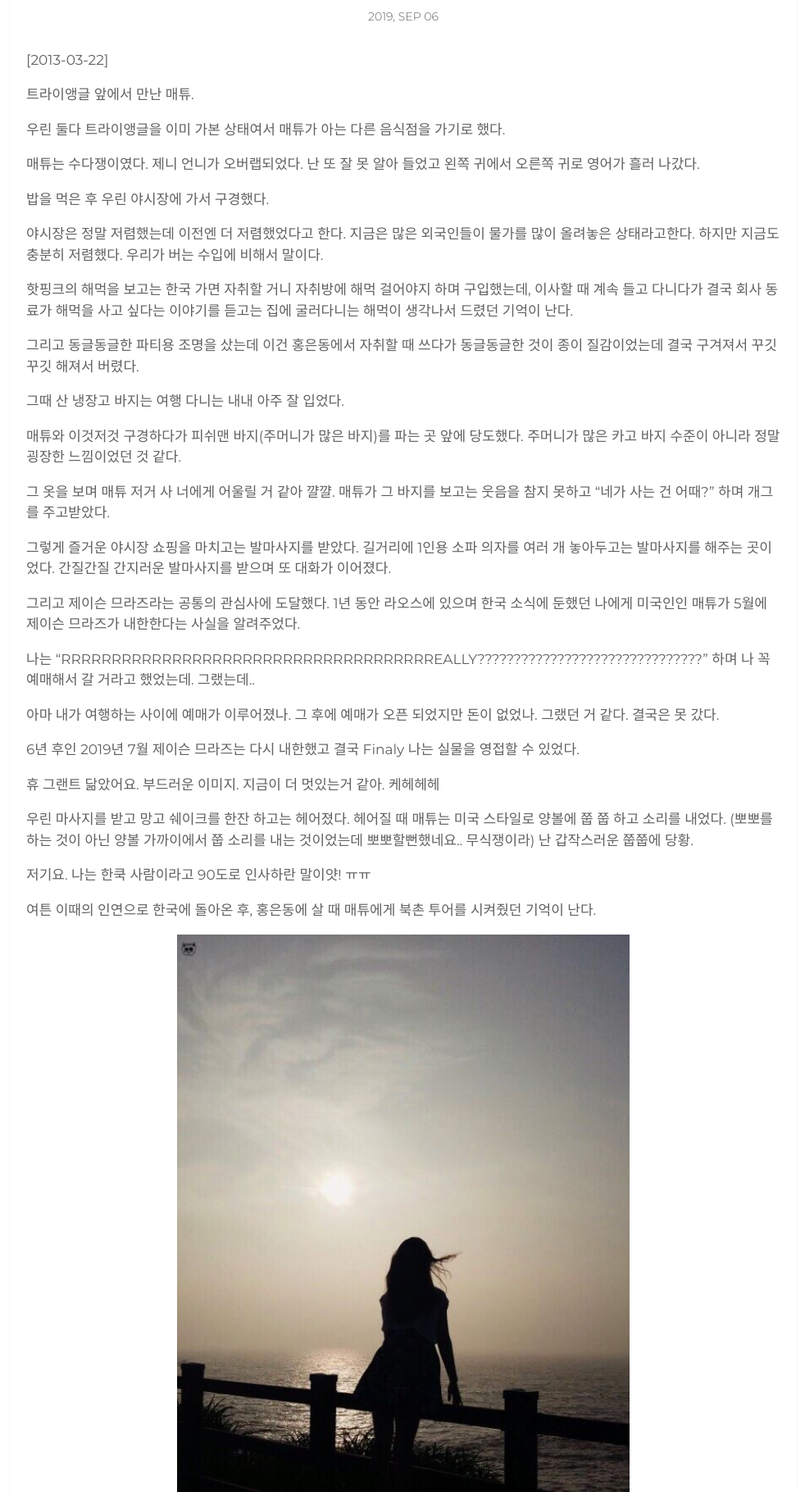
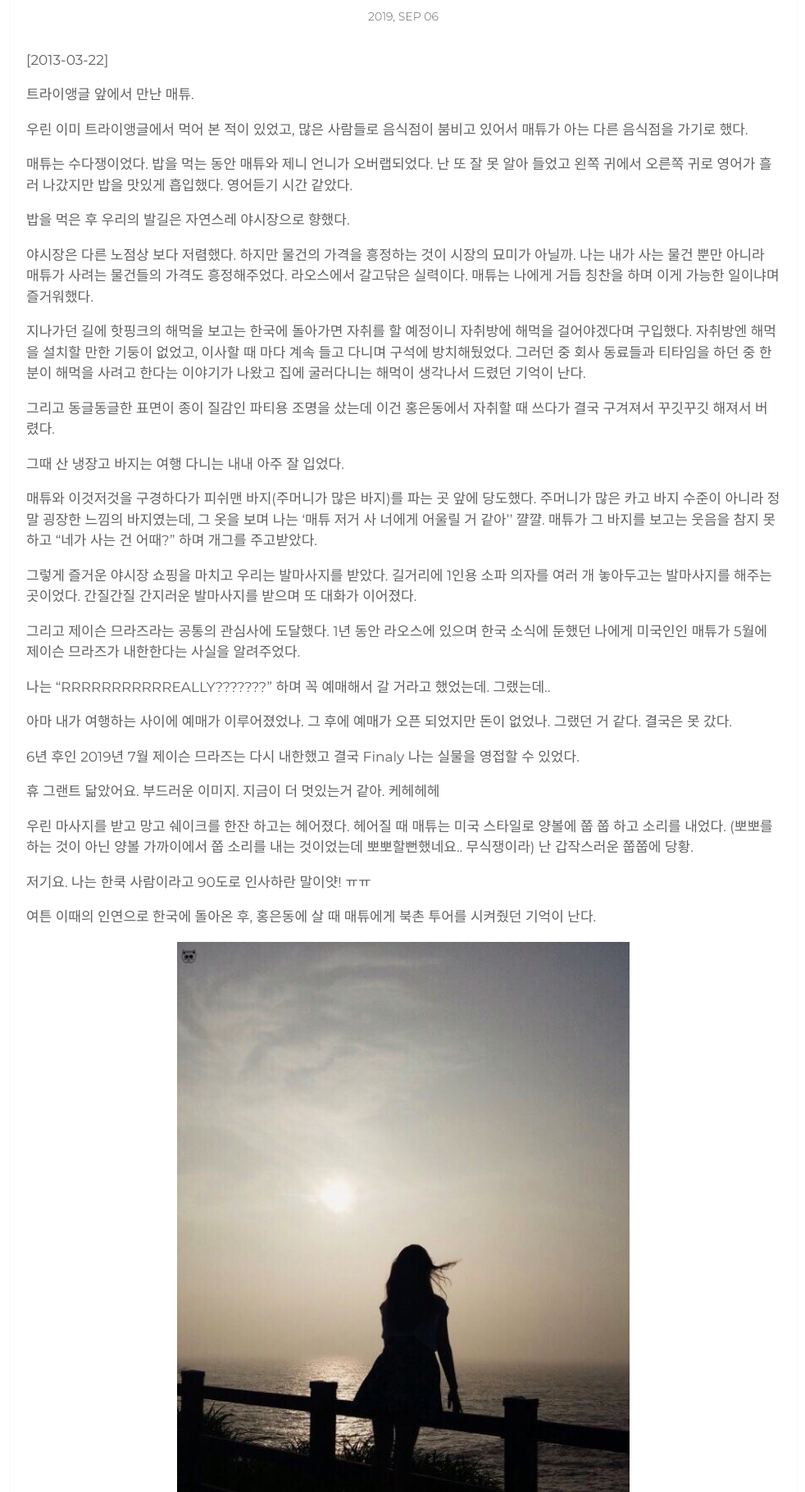
Before and after one commit to HAEZZA/HAEZZA.github.io, a Jekyll site: the page built from _posts/2019-09-06-Matthew2.markdown, in a window 1280 px wide, cut to the strip 607-2427 px from the top of the page. Shown: the whole strip at 82% size, without its empty margins (148-1130 px from the left). Built offline with Jekyll 4.4.1, drawn with Linux system fonts in a browser that asks for light colours; some web fonts are replaced; comment, search, counter and statistics services are not loaded; some of the changed text lies outside the part shown.

Commit message:
add & modify post

```diff
--- a/_posts/2019-09-06-Matthew2.markdown
+++ b/_posts/2019-09-06-Matthew2.markdown
@@ -15,32 +15,39 @@ author: dubuholic # Add name author (optional)
 
 트라이앵글 앞에서 만난 매튜.
 
-우린 둘다 트라이앵글을 이미 가본 상태여서 매튜가 아는 다른 음식점을 가기로 했다.
+우린 이미 트라이앵글에서 먹어 본 적이 있었고, 많은 사람들로 음식점이 붐비고 있어서 매튜가 아는 다른 음식점을 가기로 했다.
 
-매튜는 수다쟁이였다. 제니 언니가 오버랩되었다. 난 또 잘 못 알아 들었고 왼쪽 귀에서 오른쪽 귀로 영어가 흘러 나갔다.
+매튜는 수다쟁이었다. 밥을 먹는 동안 매튜와 제니 언니가 오버랩되었다.
+난 또 잘 못 알아 들었고 왼쪽 귀에서 오른쪽 귀로 영어가 흘러 나갔지만 밥을 맛있게 흡입했다. 영어듣기 시간 같았다.
 
-밥을 먹은 후 우린 야시장에 가서 구경했다.
+밥을 먹은 후 우리의 발길은 자연스레 야시장으로 향했다.
 
-야시장은 정말 저렴했는데 이전엔 더 저렴했었다고 한다. 지금은 많은 외국인들이 물가를 많이 올려놓은 상태라고한다. 하지만 지금도 충분히 저렴했다. 우리가 버는 수입에 비해서 말이다.
+야시장은 다른 노점상 보다 저렴했다. 하지만 물건의 가격을 흥정하는 것이 시장의 묘미가 아닐까.
+나는 내가 사는 물건 뿐만 아니라 매튜가 사려는 물건들의 가격도 흥정해주었다. 라오스에서 갈고닦은 실력이다.
+매튜는 나에게 거듭 칭찬을 하며 이게 가능한 일이냐며 즐거워했다.
 
-핫핑크의 해먹을 보고는 한국 가면 자취할 거니 자취방에 해먹 걸어야지 하며 구입했는데, 이사할 때 계속 들고 다니다가 결국 회사 동료가 해먹을 사고 싶다는
-이야기를 듣고는 집에 굴러다니는 해먹이 생각나서 드렸던 기억이 난다.
+지나가던 길에 핫핑크의 해먹을 보고는 한국에 돌아가면 자취를 할 예정이니 자취방에 해먹을 걸어야겠다며 구입했다.
+자취방엔 해먹을 설치할 만한 기둥이 없었고, 이사할 때 마다 계속 들고 다니며 구석에 방치해뒀었다. 그러던 중
+회사 동료들과 티타임을 하던 중 한 분이 해먹을 사려고 한다는 이야기가 나왔고 집에 굴러다니는 해먹이 생각나서 드렸던 기억이 난다.
 
-그리고 동글동글한 파티용 조명을 샀는데 이건 홍은동에서 자취할 때 쓰다가 동글동글한 것이 종이 질감이었는데 결국 구겨져서 꾸깃꾸깃 해져서 버렸다.
+그리고 동글동글한 표면이 종이 질감인 파티용 조명을 샀는데 이건 홍은동에서 자취할 때 쓰다가 결국 구겨져서 꾸깃꾸깃 해져서 버렸다.
 
 그때 산 냉장고 바지는 여행 다니는 내내 아주 잘 입었다.
 
-매튜와 이것저것 구경하다가 피쉬맨 바지(주머니가 많은 바지)를 파는 곳 앞에 당도했다. 주머니가 많은 카고 바지 수준이 아니라 정말 굉장한 느낌이었던 것 같다.
+매튜와 이것저것을 구경하다가 피쉬맨 바지(주머니가 많은 바지)를 파는 곳 앞에 당도했다.
+주머니가 많은 카고 바지 수준이 아니라 정말 굉장한 느낌의 바지였는데,
+그 옷을 보며 나는 '매튜 저거 사 너에게 어울릴 거 같아'' 꺌꺌.
+매튜가 그 바지를 보고는 웃음을 참지 못하고 "네가 사는 건 어때?" 하며 개그를 주고받았다.
 
-그 옷을 보며 매튜 저거 사 너에게 어울릴 거 같아 꺌꺌. 매튜가 그 바지를 보고는 웃음을 참지 못하고 "네가 사는 건 어때?" 하며 개그를 주고받았다.
+그렇게 즐거운 야시장 쇼핑을 마치고 우리는 발마사지를 받았다.
+길거리에 1인용 소파 의자를 여러 개 놓아두고는 발마사지를 해주는 곳이었다. 간질간질 간지러운 발마사지를 받으며 또 대화가 이어졌다.
 
-그렇게 즐거운 야시장 쇼핑을 마치고는 발마사지를 받았다. 길거리에 1인용 소파 의자를 여러 개 놓아두고는 발마사지를 해주는 곳이었다. 간질간질 간지러운 발마사지를 받으며 또 대화가 이어졌다.
+그리고 제이슨 므라즈라는 공통의 관심사에 도달했다.
+1년 동안 라오스에 있으며 한국 소식에 둔했던 나에게 미국인인 매튜가 5월에 제이슨 므라즈가 내한한다는 사실을 알려주었다.
 
-그리고 제이슨 므라즈라는 공통의 관심사에 도달했다. 1년 동안 라오스에 있으며 한국 소식에 둔했던 나에게 미국인인 매튜가 5월에 제이슨 므라즈가 내한한다는 사실을 알려주었다.
+나는 "RRRRRRRRRRREALLY???????" 하며 꼭 예매해서 갈 거라고 했었는데. 그랬는데..
 
-나는 "RRRRRRRRRRRRRRRRRRRRRRRRRRRRRRRRRRRRREALLY???????????????????????????????" 하며 나 꼭 예매해서 갈 거라고 했었는데. 그랬는데..
-
-아마 내가 여행하는 사이에 예매가 이루어졌나. 그 후에 예매가 오픈 되었지만 돈이 없었나. 그랬던 거 같다. 결국은 못 갔다.
+아마 내가 여행하는 사이에 예매가 이루어졌었나. 그 후에 예매가 오픈 되었지만 돈이 없었나. 그랬던 거 같다. 결국은 못 갔다.
 
 6년 후인 2019년 7월 제이슨 므라즈는 다시 내한했고 결국 Finaly 나는 실물을 영접할 수 있었다.
 
```
Also changed, not shown: _posts/2019-09-07-And-Then-There-Were-None-Sequel.markdown (renamed from assets/img/2019-09-07-And-Then-There-Were-None-Sequel.markdown).
